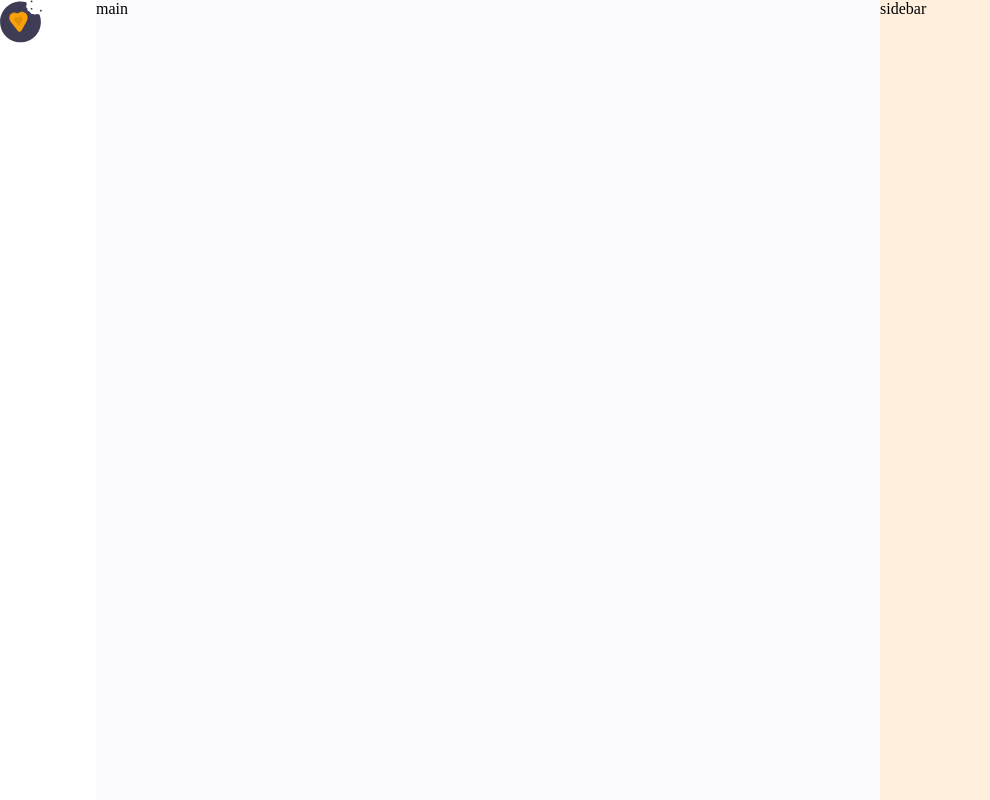
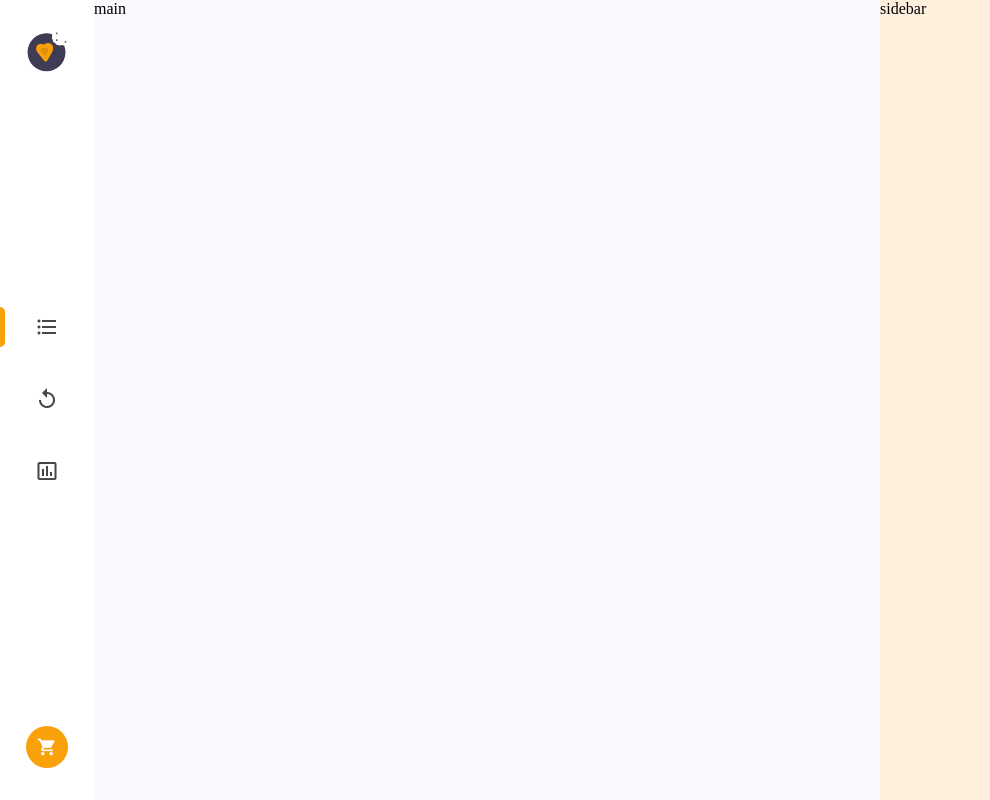
Before and after one commit to anolan23/shoppingify, a React (Create React App) app: page / in a window 1280 px wide. Shown: the whole page, without its empty margins (0-990 px from the left). Built offline with nearby package versions, Linux system fonts and the light colour scheme.

Commit message:
add navbar styling

```diff
--- /dev/null
+++ b/src/components/Cart.js
@@ -0,0 +1,8 @@
+function Cart({ onClick }) {
+  return (
+    <div className="cart">
+      <span class="material-icons">shopping_cart</span>
+    </div>
+  );
+}
+export default Cart;
--- /dev/null
+++ b/src/components/NavTab.js
@@ -0,0 +1,12 @@
+function NavTab({ active, onClick, icon }) {
+  return (
+    <div
+      className={`navbar__tabs__tab ${
+        active ? 'navbar__tabs__tab--active' : ''
+      }`}
+    >
+      <span class="material-icons navbar__icon">{icon}</span>
+    </div>
+  );
+}
+export default NavTab;
--- a/src/components/Navbar.js
+++ b/src/components/Navbar.js
@@ -1,9 +1,20 @@
+import { Link } from 'react-router-dom';
 import { ReactComponent as Logo } from '../images/logo.svg';
+import Cart from './Cart';
+import NavTab from './NavTab';
 
 function Navbar() {
   return (
     <nav className="navbar">
-      <Logo className="navbar__logo" />
+      <ul className="navbar__list">
+        <Logo className="navbar__logo" />
+        <div className="navbar__tabs">
+          <NavTab active icon="format_list_bulleted" />
+          <NavTab icon="replay" />
+          <NavTab icon="insert_chart_outlined" />
+        </div>
+        <Cart />
+      </ul>
     </nav>
   );
 }
--- a/src/sass/abstracts/_variables.scss
+++ b/src/sass/abstracts/_variables.scss
@@ -1,3 +1,3 @@
 // COLORS
-
+$color-primary-orange: #f9a109;
 // FONT
--- /dev/null
+++ b/src/sass/components/_cart.scss
@@ -0,0 +1,14 @@
+.cart {
+  height: 4.2rem;
+  width: 4.2rem;
+  display: flex;
+  align-items: center;
+  justify-content: center;
+  border-radius: 9999px;
+  background-color: $color-primary-orange;
+  cursor: pointer;
+  & span {
+    color: white;
+    font-size: 2rem;
+  }
+}
--- a/src/sass/components/_navbar.scss
+++ b/src/sass/components/_navbar.scss
@@ -1,5 +1,47 @@
 .navbar {
-  &__logo{
+  user-select: none;
+  &__list {
+    height: 100%;
+    display: flex;
+    flex-direction: column;
+    align-items: center;
+    justify-content: space-between;
+    padding: 3.2rem 0;
+  }
+  &__logo {
+    cursor: pointer;
+    height: 4rem;
+    width: 4rem;
+  }
+  &__tabs {
+    display: flex;
+    flex-direction: column;
+    width: 100%;
 
+    &__tab {
+      cursor: pointer;
+      position: relative;
+      display: flex;
+      justify-content: center;
+      align-items: center;
+      width: 100%;
+      padding: 0.8rem 0;
+      margin: 1.6rem 0;
+      &--active {
+        &::before {
+          content: '';
+          position: absolute;
+          left: 0;
+          width: 5px;
+          height: 100%;
+          background-color: $color-primary-orange;
+          border-top-right-radius: 9999px;
+          border-bottom-right-radius: 9999px;
+        }
+      }
+    }
+  }
+  &__icon {
+    color: #454545;
   }
 }
--- a/src/sass/main.scss
+++ b/src/sass/main.scss
@@ -10,5 +10,6 @@
 @import 'components/button';
 @import 'components/navbar';
 @import 'components/sidebar';
+@import 'components/cart';
 
 @import 'pages/dashboard';
--- a/src/sass/pages/_dashboard.scss
+++ b/src/sass/pages/_dashboard.scss
@@ -1,7 +1,7 @@
 .dashboard {
   display: grid;
   grid-template-rows: 100vh;
-  grid-template-columns: [navbar-start] 9.6rem [navbar-end main-start] 1fr [main-end sidebar-start] 40rem [sidebar-end];
+  grid-template-columns: [navbar-start] 9.4rem [navbar-end main-start] 1fr [main-end sidebar-start] 40rem [sidebar-end];
   &__main {
     background-color: #fafafe;
   }
```
Also changed, not shown: src/images/person.svg (renamed from src/images/undraw_shopping_app_flsj 1.svg).
